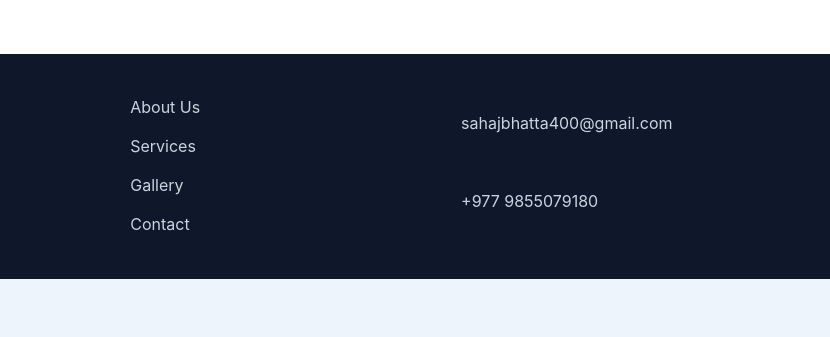
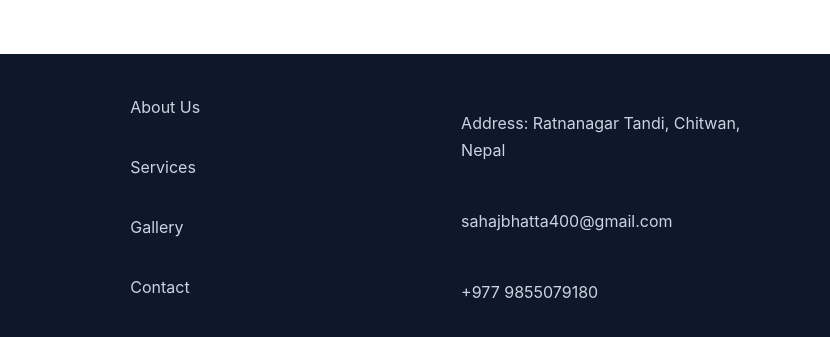
Before and after one commit to venomdai/ranimahal, a website: page index.html in a window 1280 px wide. Shown: the part 4282-4619 px from the top of the page, 450-1280 px from the left. Before the commit the page ends 4561 px from the top, so only its background shows below. Drawn offline with Linux system fonts and the light colour scheme.

Commit message:
Final production-ready version - fixed contact section formatting

```diff
--- a/index.html
+++ b/index.html
@@ -185,9 +185,7 @@
               </p>
               <p>
                 <strong>Email:</strong>
-                <a href="mailto:sahajbhatta400@gmail.com"
-                  >sahajbhatta400@gmail.com</a
-                >
+                <a href="mailto:sahajbhatta400@gmail.com">sahajbhatta400@gmail.com</a>
               </p>
               <p><strong>Location:</strong> Ratnanagar Tandi, Chitwan</p>
             </div>
@@ -239,10 +237,9 @@
           <a href="#contact">Contact</a>
         </div>
         <div class="footer-contact">
+          <p>Address: Ratnanagar Tandi, Chitwan, Nepal</p>
           <p>
-            <a href="mailto:sahajbhatta400@gmail.com"
-              >sahajbhatta400@gmail.com</a
-            >
+            <a href="mailto:sahajbhatta400@gmail.com">sahajbhatta400@gmail.com</a>
           </p>
           <p><a href="tel:+9779855079180">+977 9855079180</a></p>
         </div>
```
